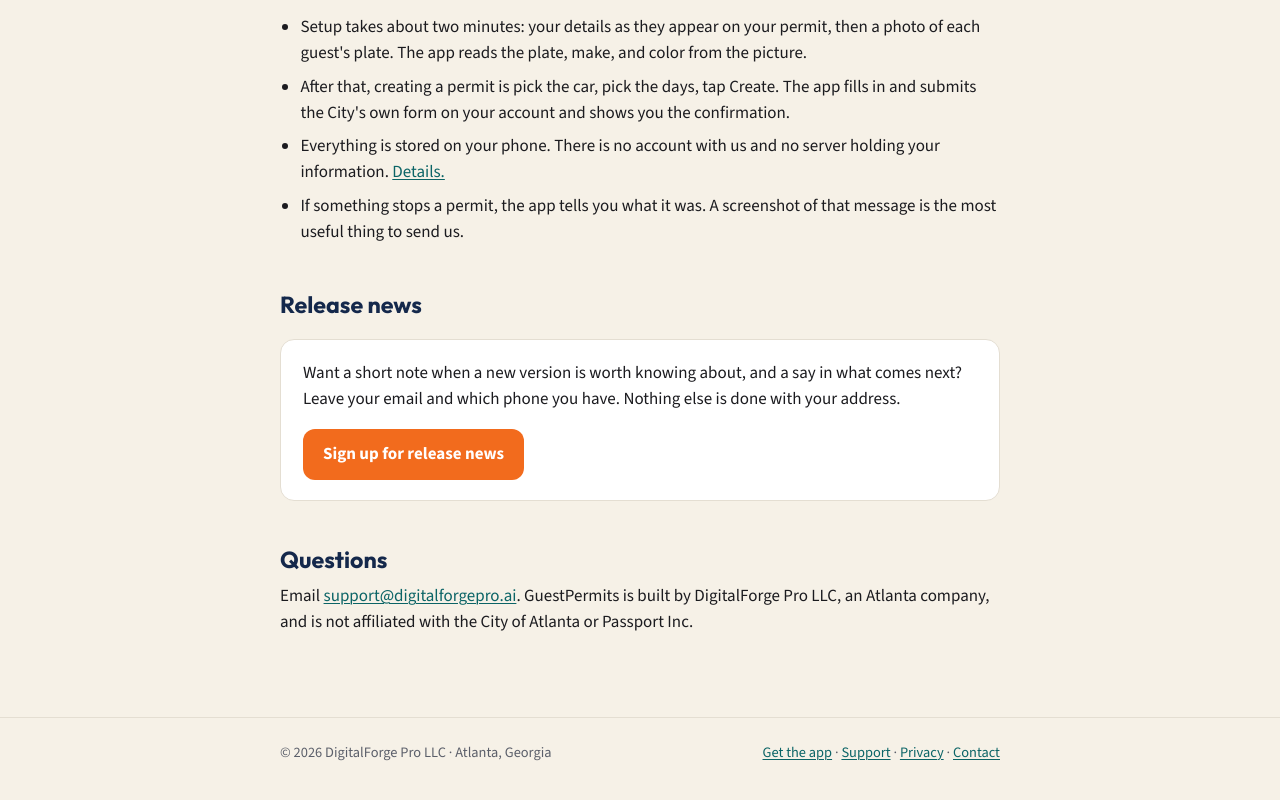
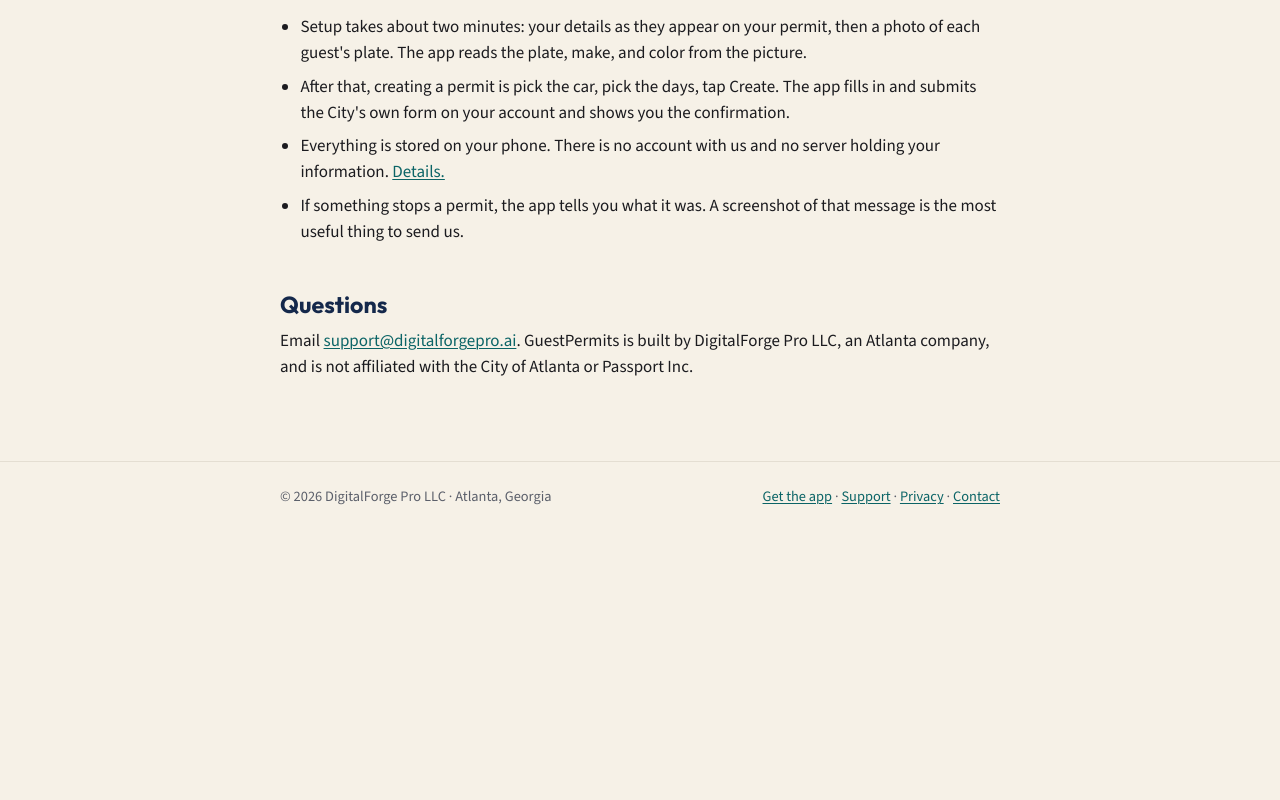
Before and after one commit to ntsims-debug/guestpermits.com, a plain HTML site: page beta.html in a window 1280 px wide. Shown: the part 887-1687 px from the top of the page. After the commit the page ends 1436 px from the top, so only its background shows below. Drawn offline with nearby package versions, Linux system fonts and the light colour scheme.

Commit message:
Site: retire the release-news sign-up form; store links and support email remain
Co-Authored-By: Claude Fable 5.1 <noreply@anthropic.com>

```diff
--- a/beta.html
+++ b/beta.html
@@ -47,12 +47,6 @@
     <li>If something stops a permit, the app tells you what it was. A screenshot of that message is the most useful thing to send us.</li>
   </ul>
 
-  <h2>Release news</h2>
-  <div class="card">
-    <p>Want a short note when a new version is worth knowing about, and a say in what comes next? Leave your email and which phone you have. Nothing else is done with your address.</p>
-    <p style="margin-bottom:0"><a class="cta" href="https://forms.gle/cH7VswTdW3zKZ35s7" target="_blank" rel="noopener">Sign up for release news</a></p>
-  </div>
-
   <h2>Questions</h2>
   <p>Email <a href="mailto:support@digitalforgepro.ai">support@digitalforgepro.ai</a>. GuestPermits is built by DigitalForge Pro LLC, an Atlanta company, and is not affiliated with the City of Atlanta or Passport Inc.</p>
 </main>
```
